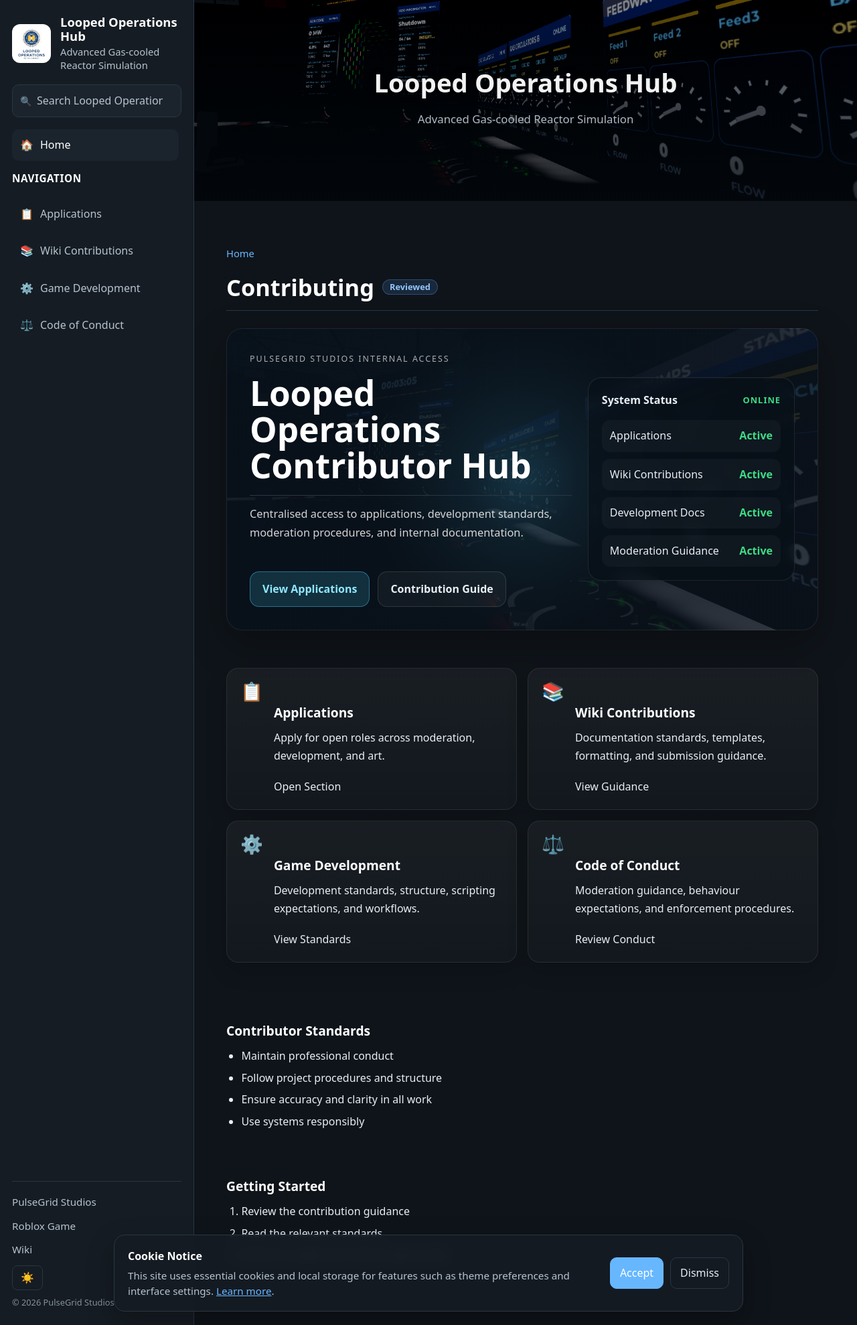
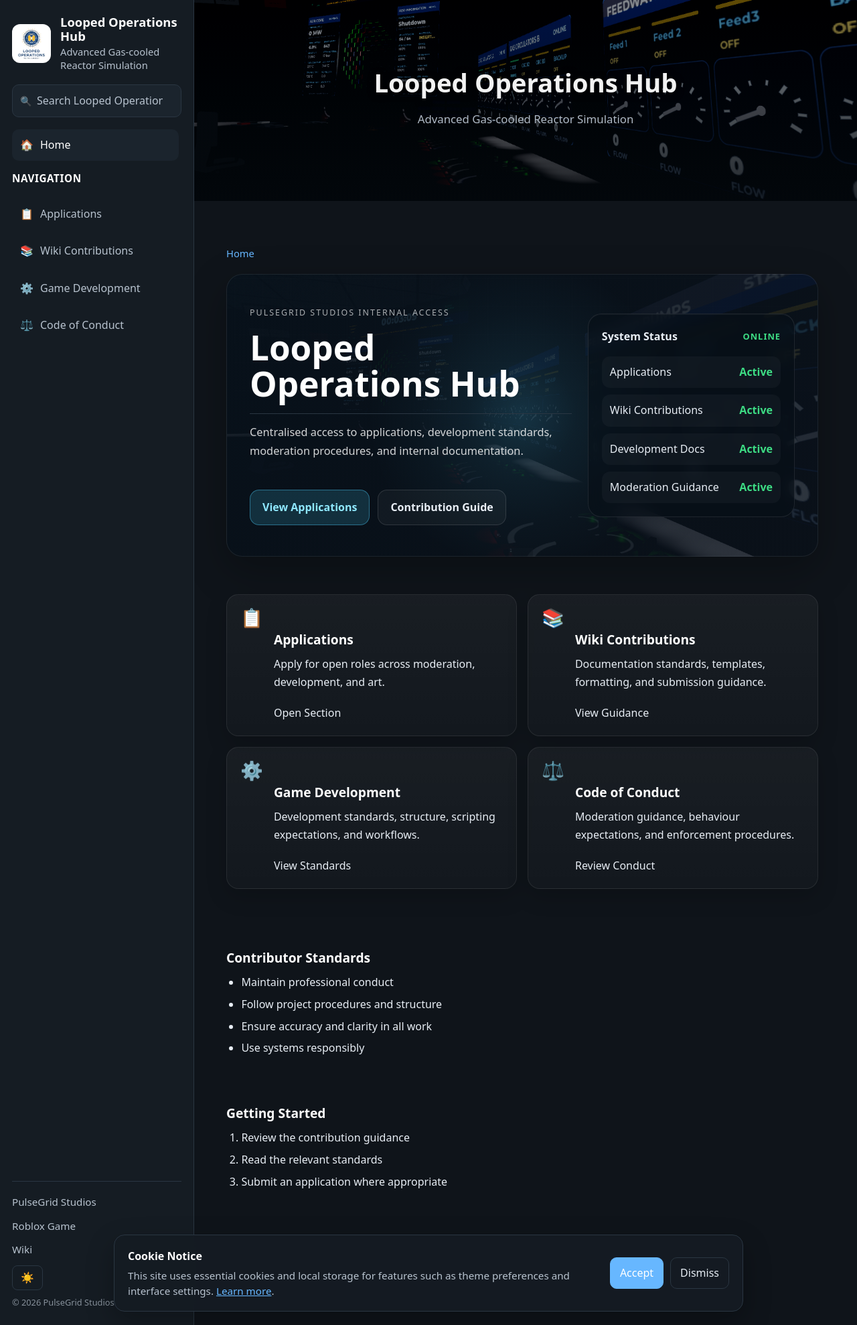
Before and after one commit to Pulsegridstudios/hub, a Jekyll site: the page built from index.md, in a window 1280 px wide. Shown: the whole page at 67% size. Built offline with Jekyll 4.4.1, drawn with Linux system fonts in a browser that asks for light colours.

Commit message:
Update index.md

```diff
--- a/index.md
+++ b/index.md
@@ -1,10 +1,7 @@
 ---
-title: Contributing
 layout: wiki
 permalink: /
 nav_group: home
-hero_title: Contributor Hub
-hero_subtitle: Applications, Development and Documentation
 status: reviewed
 ---
 
@@ -17,7 +14,7 @@ status: reviewed
     <div class="hub-hero-content">
       <div class="hub-hero-left">
         <p class="hub-overline">PulseGrid Studios Internal Access</p>
-        <h2>Looped Operations Contributor Hub</h2>
+        <h2>Looped Operations  Hub</h2>
         <p class="hub-lead">
           Centralised access to applications, development standards, moderation procedures,
           and internal documentation.
```
